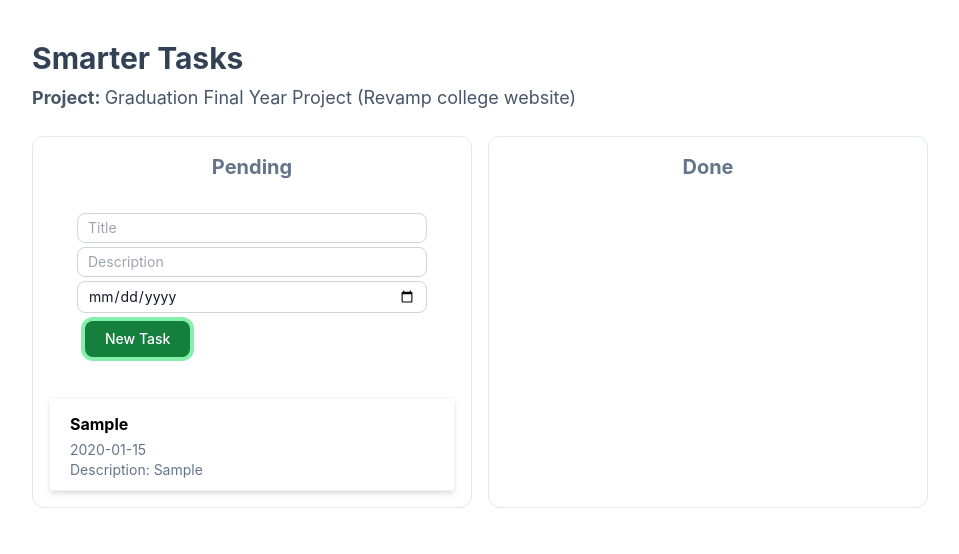
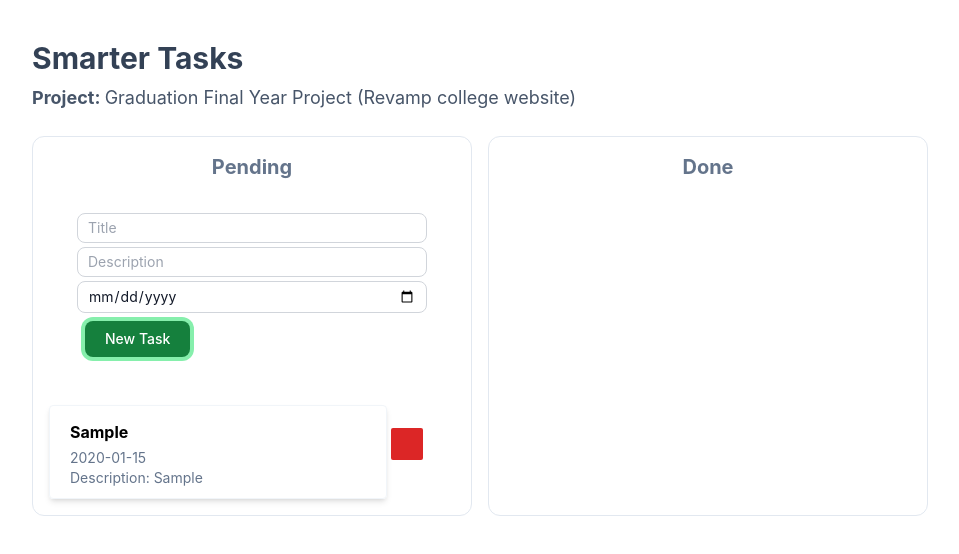
Before and after one commit to gautam-bhagat/wd301, a React app in the folder smarter-tasks/: page / in a window 1280 px wide. Both pictures are taken after typing "Sample", "Sample", "2020-01-15" into the empty fields and a click on the button "New Task". Shown: the top 554 px of the page, without its empty margins (160-1119 px from the left). Built offline with nearby package versions, Linux system fonts and the light colour scheme; the HTML template or start-up script is replaced by a standard one.

Commit message:
delete functionality

```diff
--- a/smarter-tasks/src/Task.tsx
+++ b/smarter-tasks/src/Task.tsx
@@ -9,7 +9,7 @@ interface TaskProp  {
 
 function Task(props: TaskProp) {
   return (
-    <div className="TaskItem shadow-md border border-slate-100">
+    <div className="TaskItem shadow-md w-5/6 border border-slate-100">
       <h2 className="text-base font-bold my-1">{props.task.title}</h2>
       <p className="text-sm text-slate-500">{props.task.dueDate}</p>
       <p className="text-sm text-slate-500">
--- a/smarter-tasks/src/TaskApp.tsx
+++ b/smarter-tasks/src/TaskApp.tsx
@@ -29,6 +29,13 @@ const TaskApp = () => {
   const addTask = (task: TaskItem) => {
     setTaskAppState({ tasks: [...taskAppState.tasks, task] });
   };
+
+  const deleteTask = (index: number) => {
+    const updatedTasks = [...taskAppState.tasks];
+    updatedTasks.splice(index, 1);
+    setTaskAppState({ tasks: updatedTasks });
+  };
+
   return (
     <div className="container py-10 max-w-4xl mx-auto">
       <h1 className="text-3xl mb-2 font-bold text-slate-700">
@@ -44,7 +51,7 @@ const TaskApp = () => {
             Pending
           </h1>
           <TaskForm addTask={addTask} />
-          <TaskList tasks={taskAppState.tasks} />
+          <TaskList tasks={taskAppState.tasks} onDelete={deleteTask} />
         </div>
         <div className="border border-slate-200 rounded-xl p-4">
           <h1 className="text-slate-500 text-xl font-bold text-center mb-2">
--- a/smarter-tasks/src/TaskList.tsx
+++ b/smarter-tasks/src/TaskList.tsx
@@ -5,16 +5,35 @@ import { TaskItem } from "./types";
 
 interface Props {
   tasks: TaskItem[];
+  onDelete: (index: number) => void;
 }
 
 function TaskList(props : Props) {
+
+  const handleDelete = (index: number) => {
+    props.onDelete(index);
+  };
+
   return (
     <div>
+      <ul>
       {
         props.tasks.map((item,id)=>{
-          return <Task key={id} task={item} />;
+          return (
+            <li className="flex items-center" key={id}>
+          <Task task={item} />
+          <button
+            className="deleteTaskButton  bg-red-600 text-white ml-1 p-4 rounded-sm mb-1 hover:bg-red-700"
+            onClick={() => handleDelete(id)}
+          >
+            <i className='bx bxs-trash-alt'></i>
+          </button>
+          </li>
+          );
         })
       }
+
+      </ul>
     </div>
   )
 }
```
